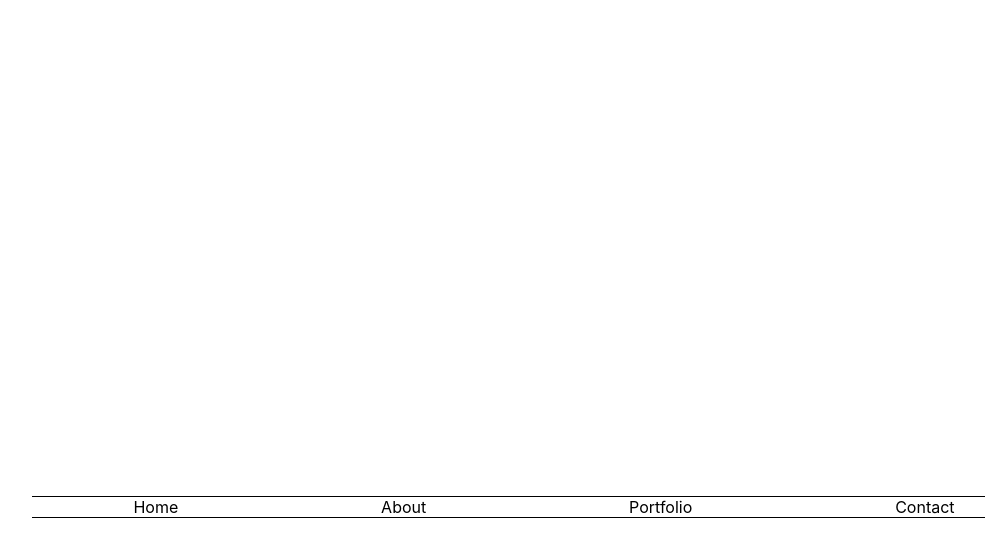
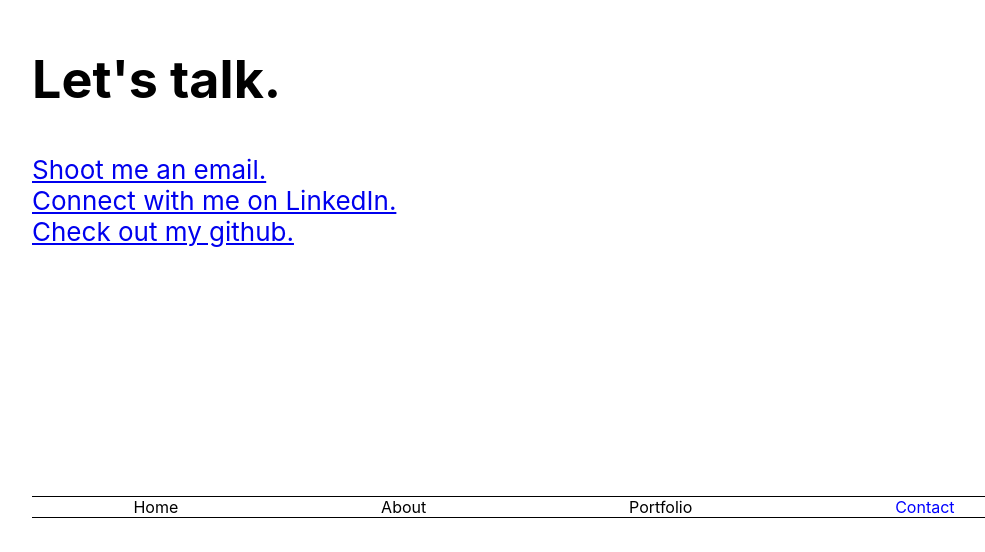
Before and after one commit to vogeldaniel/me, a React (Create React App) app: page /me/contact in a window 1280 px wide. Shown: the part 234-786 px from the top of the page, without its empty margins (96-1081 px from the left). Built offline with nearby package versions, Linux system fonts and the light colour scheme.

Commit message:
Tinkering with react-router for gh-pages.

```diff
--- a/src/areas/Portfolio/Portfolio.js
+++ b/src/areas/Portfolio/Portfolio.js
@@ -56,9 +56,9 @@ const Portfolio = () => {
           >
             <section className="route-section">
               <Switch location={location}>
-                <Route exact path="/portfolio" component={Software} />
-                <Route exact path="/portfolio/software" component={Software} />
-                <Route exact path="/portfolio/stories" component={Stories} />
+                <Route exact path="/me/portfolio" component={Software} />
+                <Route exact path="/me/portfolio/software" component={Software} />
+                <Route exact path="/me/portfolio/stories" component={Stories} />
               </Switch>
             </section>
           </CSSTransition>
--- a/src/areas/Routering.js
+++ b/src/areas/Routering.js
@@ -38,7 +38,6 @@ const RouterAnimationBox = styled.div`
 
 function Container({ location }) {
   return (
-    <HashRouter>
     <RouterAnimationBox>
       <TransitionGroup className="transition-group">
         <CSSTransition
@@ -48,16 +47,15 @@ function Container({ location }) {
         >
           <section className="route-section">
             <Switch location={location}>
-                <Route exact path="/me" component={Welcome} />
-                <Route path="/about" component={About} />
-                <Route path="/portfolio" component={Portfolio} />
-                <Route path="/contact" component={Contact} />
+              <Route exact path={"/me/"} component={Welcome} />
+              <Route path={"/me/about/"} component={About} />
+              <Route path={"/me/portfolio/software/"} component={Portfolio} />
+              <Route path={"/me/contact/"} component={Contact} />
             </Switch>
           </section>
         </CSSTransition>
       </TransitionGroup>
     </RouterAnimationBox>
-    </HashRouter>
   );
 }
 
--- a/src/components/Navbar.js
+++ b/src/components/Navbar.js
@@ -33,14 +33,14 @@ const NavbarBox = styled.div`
 function Navbar() {
   return (
     <NavbarBox>
-      <Route path="/portfolio" component={PortfolioNav} />
+      <Route path="/me/portfolio" component={PortfolioNav} />
       <NavMain>
         <NavLink exact to={"/me"} style={linkStyle} activeStyle={activeStyle}>
           Home
         </NavLink>
-        {createNavLink("About", "/about")}
-        {createNavLink("Portfolio", "/portfolio")}
-        {createNavLink("Contact", "/contact")}
+        {createNavLink("About", "/me/about")}
+        {createNavLink("Portfolio", "/me/portfolio/software")}
+        {createNavLink("Contact", "/me/contact")}
       </NavMain>
       <BackBlocker />
     </NavbarBox>
--- a/src/components/PortfolioNav.js
+++ b/src/components/PortfolioNav.js
@@ -41,8 +41,8 @@ const PortfolioNav = () => {
     <>
       <TopGradient />
       <Navbox>
-        {createNavLink("Software", "/portfolio/software")}
-        {createNavLink("Stories", "/portfolio/stories")}
+        {createNavLink("Software", "/me/portfolio/software")}
+        {createNavLink("Stories", "/me/portfolio/stories")}
       </Navbox>
     </>
   );
```
Lines whose indentation alone changed are shown as unchanged.
